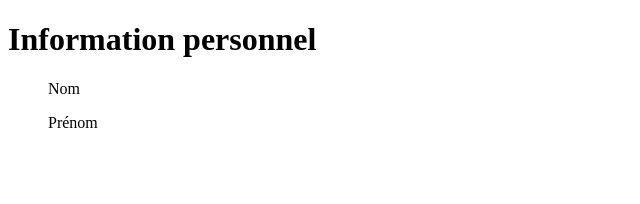
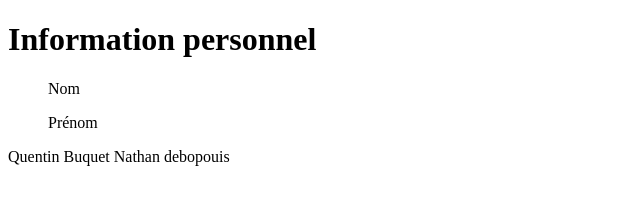
Before and after one commit to QuentinBuquet/username.github.io, a plain HTML site: page index.html in a window 1280 px wide. Shown: the whole page, without its empty margins (0-640 px from the left). Drawn offline with Linux system fonts and the light colour scheme.

Commit message:
Adding Quentin et Nathan coeur

```diff
--- a/index.html
+++ b/index.html
@@ -8,6 +8,9 @@
     <h1> Information personnel</h1>
       <ul>Nom</ul>
       <ul>Prénom</ul>
-
+    <p>
+      Quentin Buquet
+      Nathan debopouis
+    </p>
   </body>
 </html>
```
